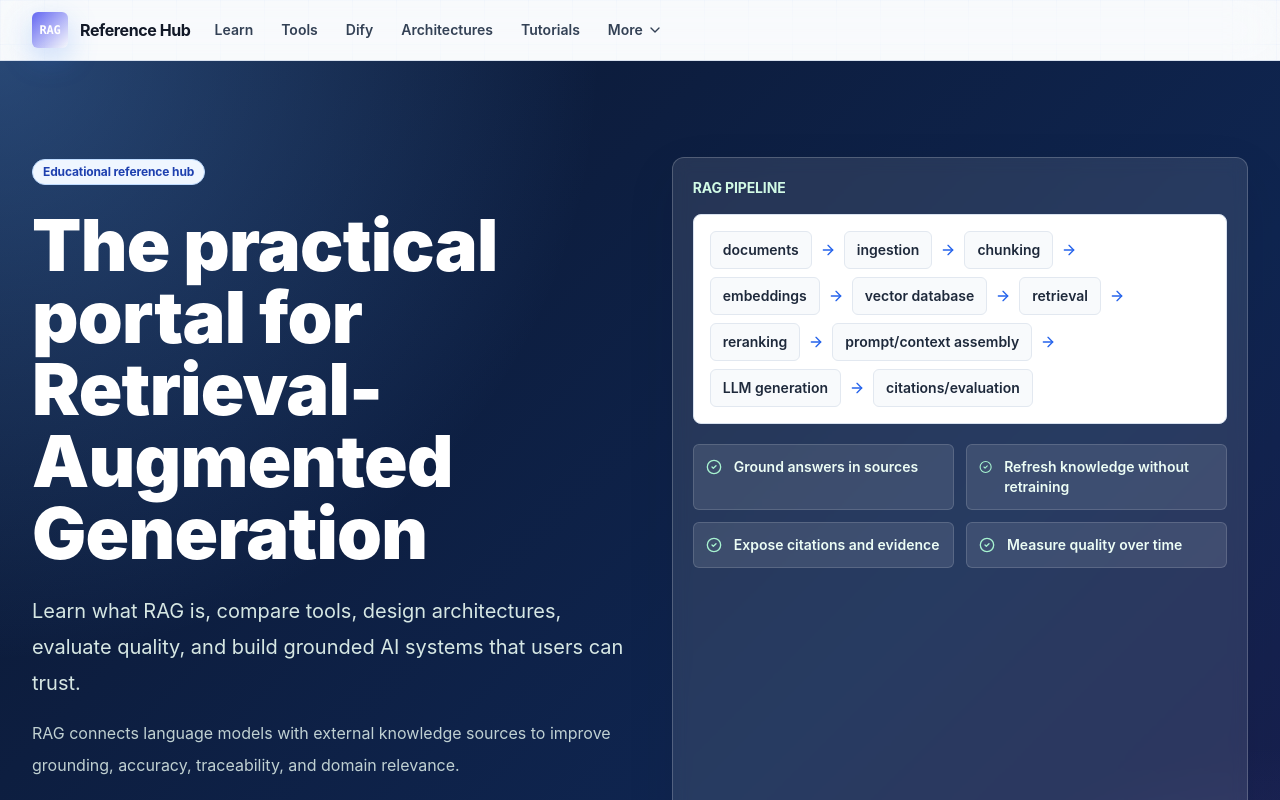
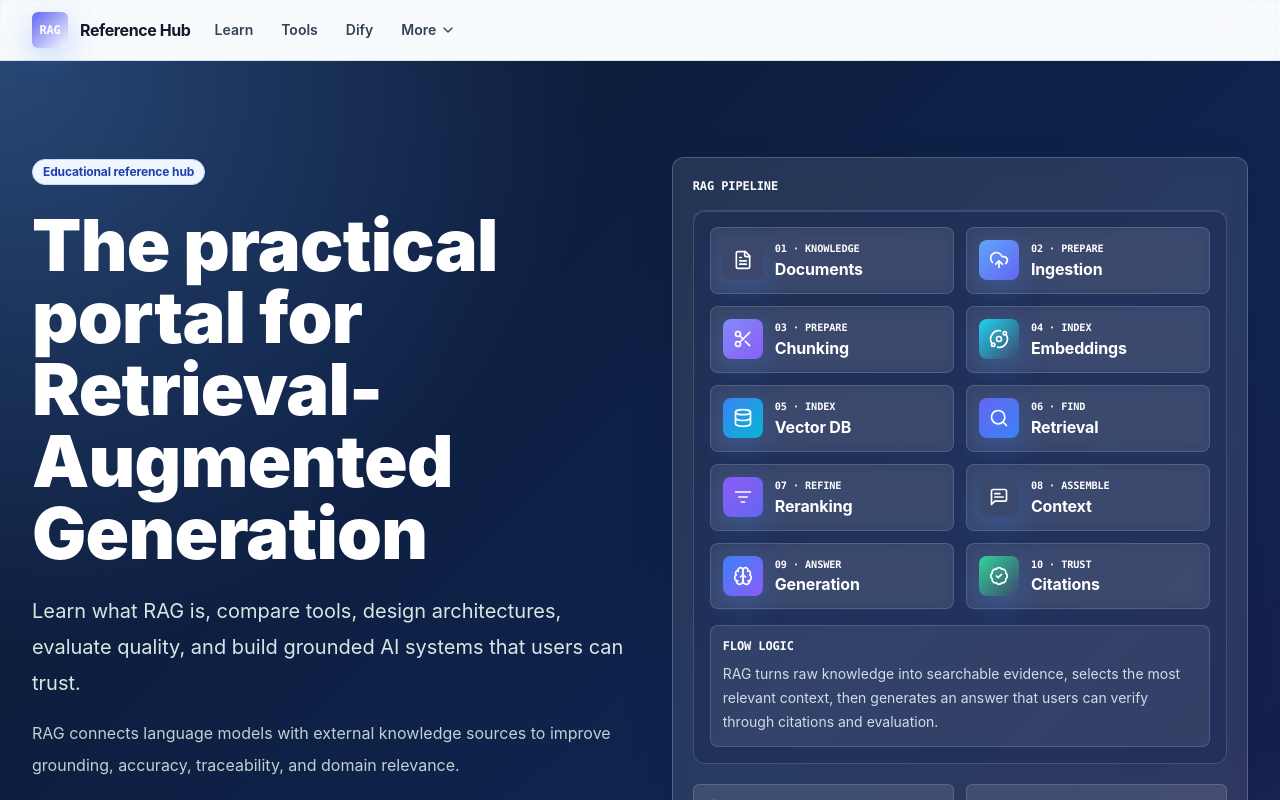
Before and after one commit to augmentiverse/rag, a Next.js app: page / in a window 1280 px wide. Shown: the top 800 px of the page. Built offline with nearby package versions, Linux system fonts and the light colour scheme.

Commit message:
Testing Vercel auto-deploy

```diff
--- a/app/page.tsx
+++ b/app/page.tsx
@@ -1,10 +1,10 @@
 import Link from "next/link";
 import { ArrowRight, BookOpen, Boxes, CheckCircle2, FileQuestion, GraduationCap, Landmark, Library, Network, SearchCheck, ShieldCheck, Sparkles, Target, Workflow } from "lucide-react";
-import { ArchitectureDiagram } from "@/components/ArchitectureDiagram";
 import { Badge } from "@/components/Badge";
 import { PersonaPathways } from "@/components/PersonaPathways";
 import { PortalSearch } from "@/components/PortalSearch";
 import { PortalStats } from "@/components/PortalStats";
+import { RagPipeline } from "@/components/RagPipeline";
 import { SectionHeader } from "@/components/SectionHeader";
 import { StackMap } from "@/components/StackMap";
 import { architectures } from "@/data/architectures";
@@ -25,8 +25,6 @@ const navCards = [
   ["Implementation", "/implementation", Workflow],
   ["Evaluation", "/evaluation", Target],
 ];
-
-const pipeline = ["documents", "ingestion", "chunking", "embeddings", "vector database", "retrieval", "reranking", "prompt/context assembly", "LLM generation", "citations/evaluation"];
 
 const audiences = [
   ["Developers", "Build reliable retrieval systems and choose maintainable toolchains."],
@@ -72,8 +70,8 @@ export default function HomePage() {
             </div>
           </div>
           <div className="rounded-xl border border-white/20 bg-white/10 p-5 text-white shadow-soft backdrop-blur">
-            <p className="mb-4 text-sm font-bold uppercase tracking-[0.18em] text-emerald-100">RAG pipeline</p>
-            <ArchitectureDiagram steps={pipeline} />
+            <p className="mb-4 font-mono text-xs font-bold uppercase tracking-[0.18em] text-sky-100">RAG pipeline</p>
+            <RagPipeline />
             <div className="mt-5 grid gap-3 md:grid-cols-2">
               {["Ground answers in sources", "Refresh knowledge without retraining", "Expose citations and evidence", "Measure quality over time"].map((item) => (
                 <div key={item} className="flex items-start gap-3 rounded-md border border-white/15 bg-white/10 p-3">
--- /dev/null
+++ b/components/RagPipeline.tsx
@@ -0,0 +1,50 @@
+import { BadgeCheck, Brain, Database, FileText, ListFilter, MessageSquareText, Orbit, Search, Scissors, UploadCloud } from "lucide-react";
+
+const stages = [
+  { label: "Documents", group: "Knowledge", icon: FileText, tone: "from-sky-400 to-blue-500" },
+  { label: "Ingestion", group: "Prepare", icon: UploadCloud, tone: "from-blue-400 to-indigo-500" },
+  { label: "Chunking", group: "Prepare", icon: Scissors, tone: "from-indigo-400 to-violet-500" },
+  { label: "Embeddings", group: "Index", icon: Orbit, tone: "from-cyan-400 to-sky-500" },
+  { label: "Vector DB", group: "Index", icon: Database, tone: "from-blue-500 to-cyan-500" },
+  { label: "Retrieval", group: "Find", icon: Search, tone: "from-indigo-500 to-blue-500" },
+  { label: "Reranking", group: "Refine", icon: ListFilter, tone: "from-violet-500 to-indigo-500" },
+  { label: "Context", group: "Assemble", icon: MessageSquareText, tone: "from-sky-500 to-indigo-500" },
+  { label: "Generation", group: "Answer", icon: Brain, tone: "from-blue-500 to-violet-500" },
+  { label: "Citations", group: "Trust", icon: BadgeCheck, tone: "from-emerald-400 to-sky-500" },
+];
+
+export function RagPipeline() {
+  return (
+    <div className="overflow-hidden rounded-xl border border-white/15 bg-blue-950/35 p-4 shadow-[inset_0_1px_0_rgba(255,255,255,0.12)]">
+      <div className="grid gap-3 sm:grid-cols-2">
+        {stages.map((stage, index) => {
+          const Icon = stage.icon;
+          return (
+            <div key={stage.label} className="group relative rounded-lg border border-white/15 bg-white/[0.08] p-3 backdrop-blur transition hover:-translate-y-0.5 hover:bg-white/[0.13]">
+              <div className="flex items-center gap-3">
+                <div className={`grid h-10 w-10 shrink-0 place-items-center rounded-lg bg-gradient-to-br ${stage.tone} shadow-[0_10px_28px_rgba(59,130,246,0.28)]`}>
+                  <Icon className="h-5 w-5 text-white" aria-hidden="true" />
+                </div>
+                <div className="min-w-0">
+                  <p className="font-mono text-[0.64rem] font-bold uppercase tracking-[0.16em] text-sky-100/70">
+                    {String(index + 1).padStart(2, "0")} · {stage.group}
+                  </p>
+                  <p className="truncate font-display text-base font-bold text-white">{stage.label}</p>
+                </div>
+              </div>
+              {index < stages.length - 1 ? (
+                <div className="pointer-events-none absolute -right-2 top-1/2 hidden h-px w-4 bg-sky-200/40 sm:block" aria-hidden="true" />
+              ) : null}
+            </div>
+          );
+        })}
+      </div>
+      <div className="mt-4 rounded-lg border border-white/15 bg-white/[0.08] p-3">
+        <p className="font-mono text-xs font-bold uppercase tracking-[0.16em] text-sky-100/80">Flow logic</p>
+        <p className="mt-2 text-sm leading-6 text-blue-50/85">
+          RAG turns raw knowledge into searchable evidence, selects the most relevant context, then generates an answer that users can verify through citations and evaluation.
+        </p>
+      </div>
+    </div>
+  );
+}
--- a/components/SiteNav.tsx
+++ b/components/SiteNav.tsx
@@ -9,11 +9,11 @@ const primaryNav = [
   ["Learn", "/learn"],
   ["Tools", "/tools"],
   ["Dify", "/dify"],
-  ["Architectures", "/architectures"],
-  ["Tutorials", "/tutorials"],
 ];
 
 const secondaryNav = [
+  ["Architectures", "/architectures"],
+  ["Tutorials", "/tutorials"],
   ["Use Cases", "/use-cases"],
   ["Comparisons", "/comparisons"],
   ["Implementation", "/implementation"],
```
